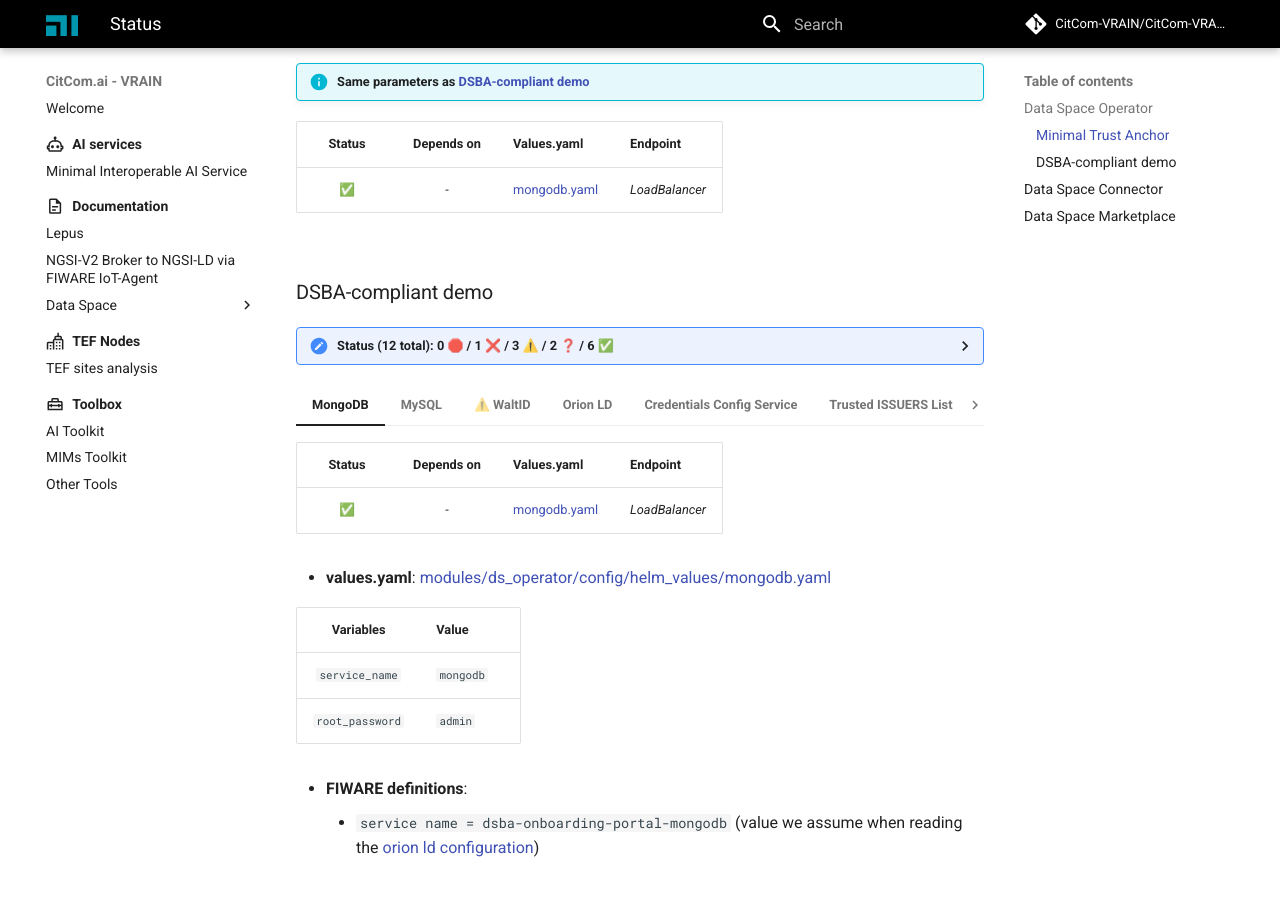
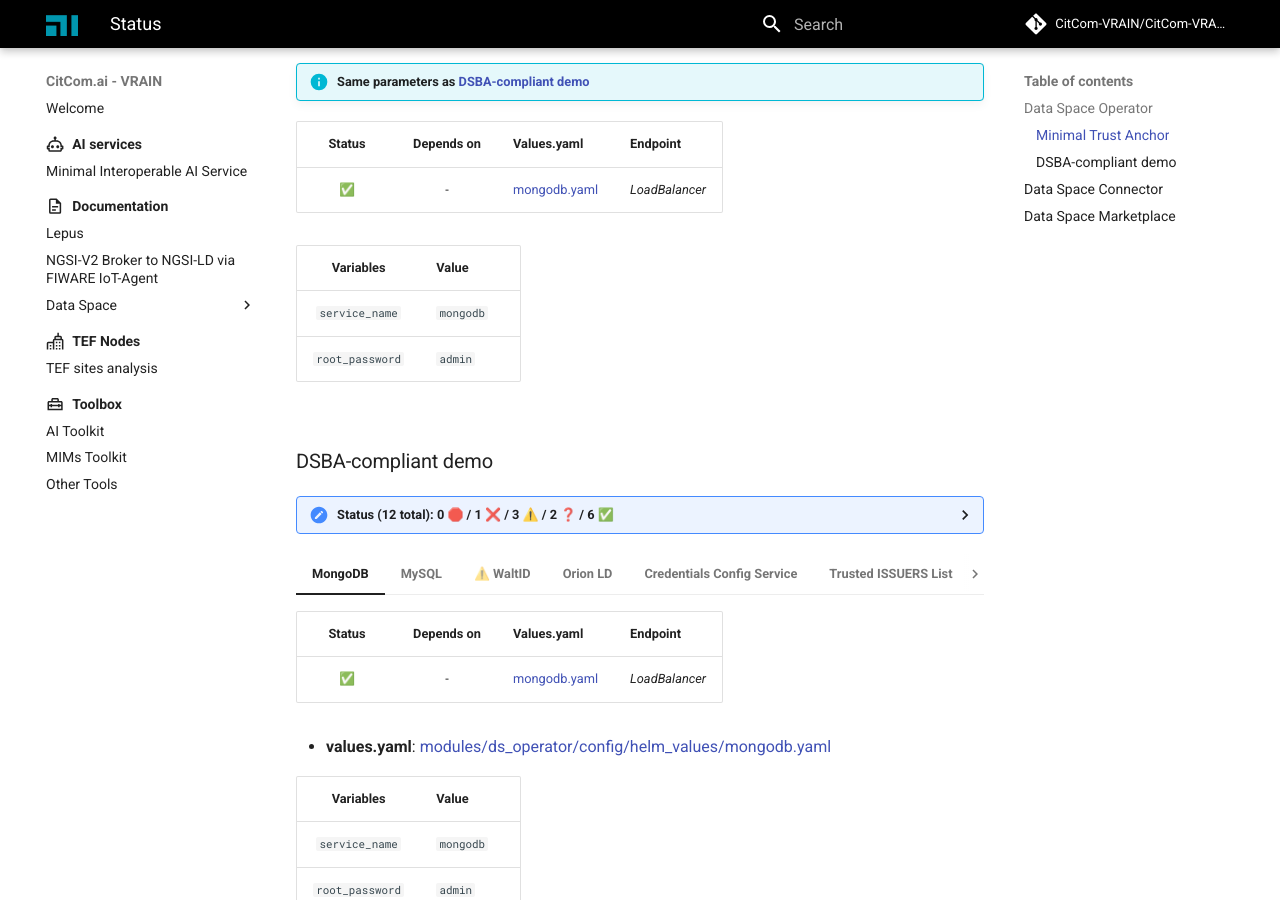
Before and after one commit to riseupalex/CitComAI-Hub.github.io, an MkDocs documentation site: the page built from docs/documentation/data_space/fiware_ecosystem/mvds_iaas/deployment_status.md, in a window 1280 px wide and 900 px high, scrolled down 506 px. Built offline with MkDocs 1.6.1 and Material for MkDocs 9.7.7, drawn with Linux system fonts in a browser that asks for light colours; comment, search, counter and statistics services are not loaded.

Commit message:
added list of variables

```diff
--- a/docs/documentation/data_space/fiware_ecosystem/mvds_iaas/deployment_status.md
+++ b/docs/documentation/data_space/fiware_ecosystem/mvds_iaas/deployment_status.md
@@ -37,6 +37,11 @@
     | :----: | :--------: | :---------  | :------  |
     | ✅     | -          | [mongodb.yaml](https://github.com/CitCom-VRAIN/Minimum_Viable_DataSpace_Infrastructure/blob/develop/modules/ds_operator/config/helm_values/mongodb.yaml) | _LoadBalancer_ |
 
+    |    Variables    |   Value   |
+    | :-------------: | :-------- |
+    | `service_name`  | `mongodb` |
+    | `root_password` | `admin`   |
+
 === "Orion LD"
 
     !!! info "Same parameters as [DSBA-compliant demo](#orion-ld_1)"
@@ -44,6 +49,12 @@
     | Status | Depends on | Values.yaml | Endpoint |
     | :----: | :--------: | :---------  | :------  |
     |  ✅    | [MongoDB](#mongodb_1) | [orionld.yaml](https://github.com/CitCom-VRAIN/Minimum_Viable_DataSpace_Infrastructure/blob/develop/modules/ds_operator/config/helm_values/orionld.yaml) | - |
+
+    |    Variables    |     Value    |
+    | :-------------: | :----------- |
+    | `service_name`  | `orionld`    |
+    | `root_password` | `admin`      |
+    | `orion_db_name` | `orion-oper` |
 
 === "❓ Trusted PARTICIPANTS Registry"
 
```
